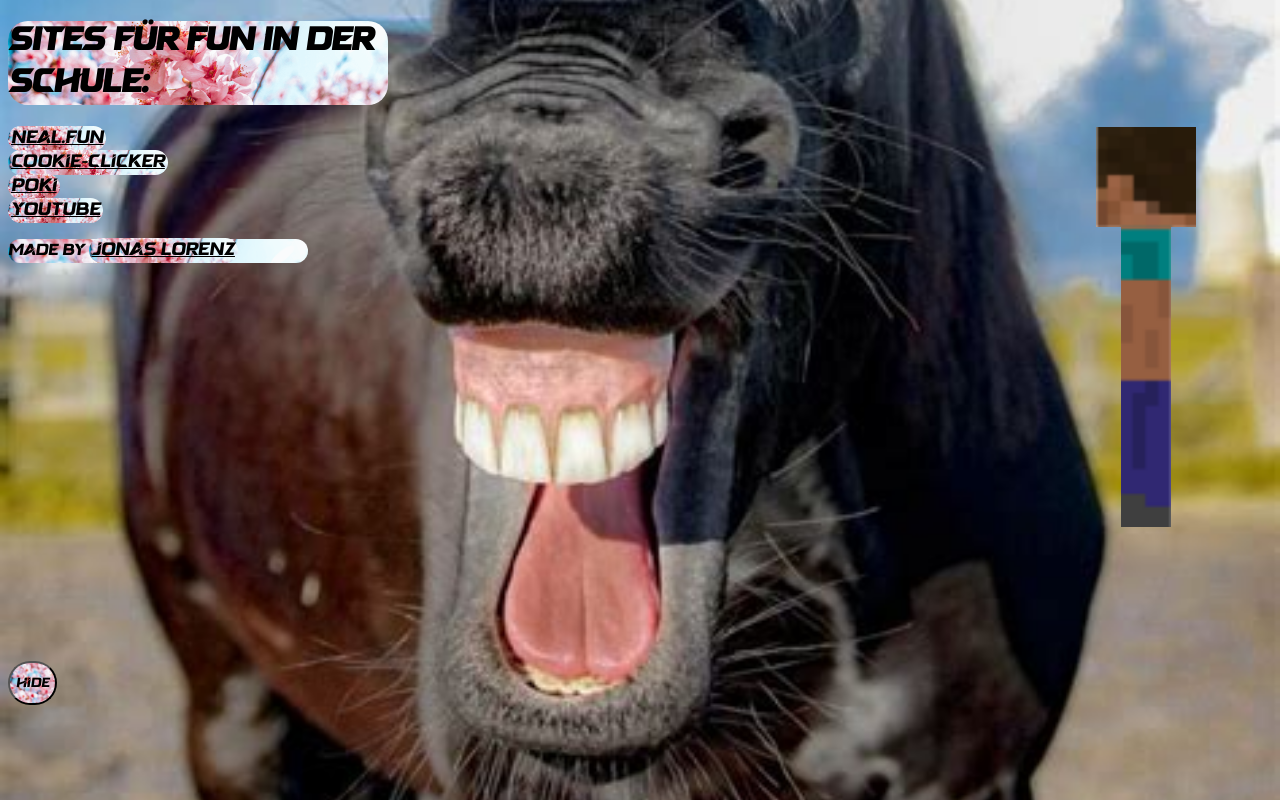
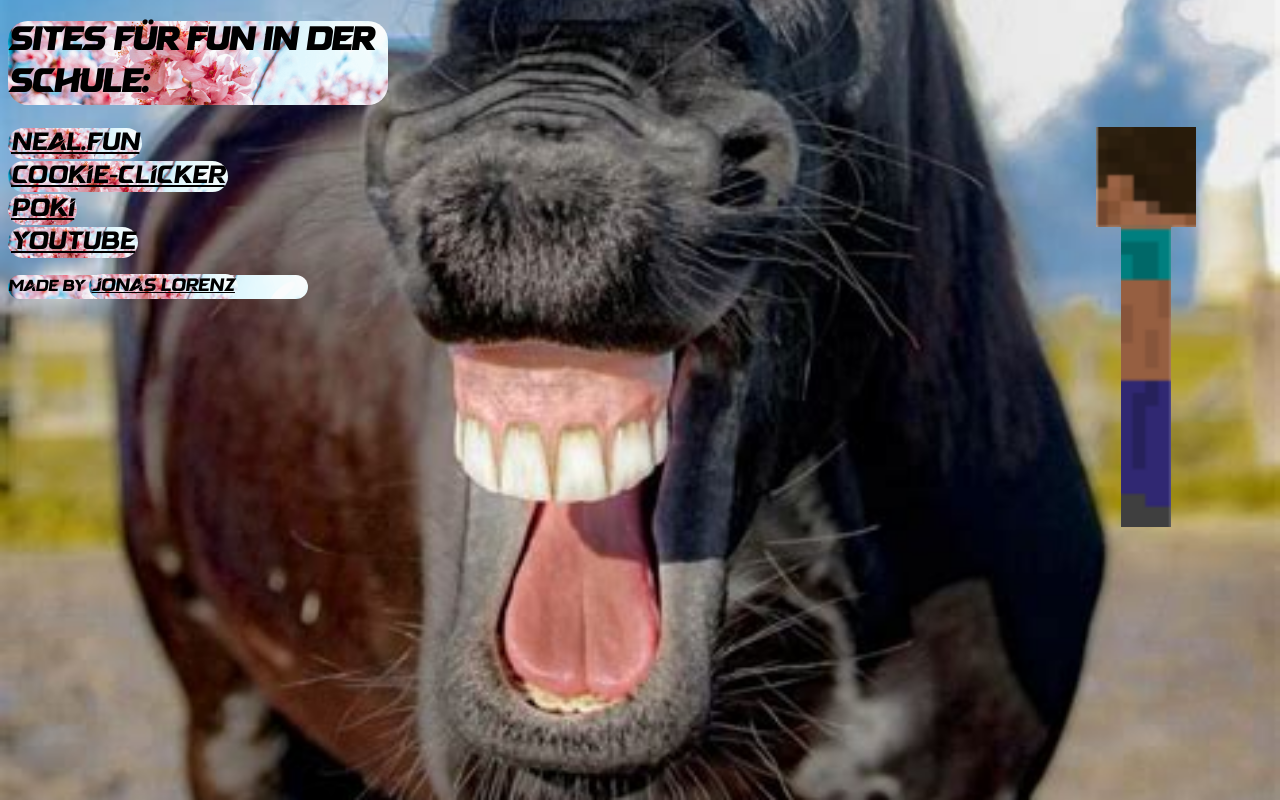
Before and after one commit to fluecubic/Bluemchen-Pferdchen_Club, a website: page funlink.html in a window 1280 px wide. Drawn offline with Linux system fonts and the light colour scheme.

Commit message:
oma kommt

```diff
--- a/Bluemchen-Pferdchen_ Club.css
+++ b/Bluemchen-Pferdchen_ Club.css
@@ -144,7 +144,7 @@ iframe{
 #hide{
   height: 44px;
   position:fixed;
-  margin-top:50%;
+  margin-top:100%;
 }
 
 #login{
@@ -180,6 +180,11 @@ label:hover{
     background-size: cover;
     color: rgb(0,0,0);
     width: 300px;
+}
+
+#funlink1,#funlink2,#funlink3,#funlink4{
+margin-bottom: 10px;
+font-size: 25px;
 }
 
 @media  (max-width: 412px){
--- a/funlink.html
+++ b/funlink.html
@@ -4,7 +4,7 @@
 <title>Funlinks</title>
 <link id="favicon" rel="icon" href="fav.icon/pferdfavicon.ico">
 <link rel="stylesheet" href="./Bluemchen-Pferdchen_ Club.css">
-
+<meta name="viewport" content="width=device-width, initial-scale=1">
 </head>
 <body>
       <button id="hide" class="txt">Hide</button>
```
Also changed, not shown: bestof.html (+1 -0 lines).
